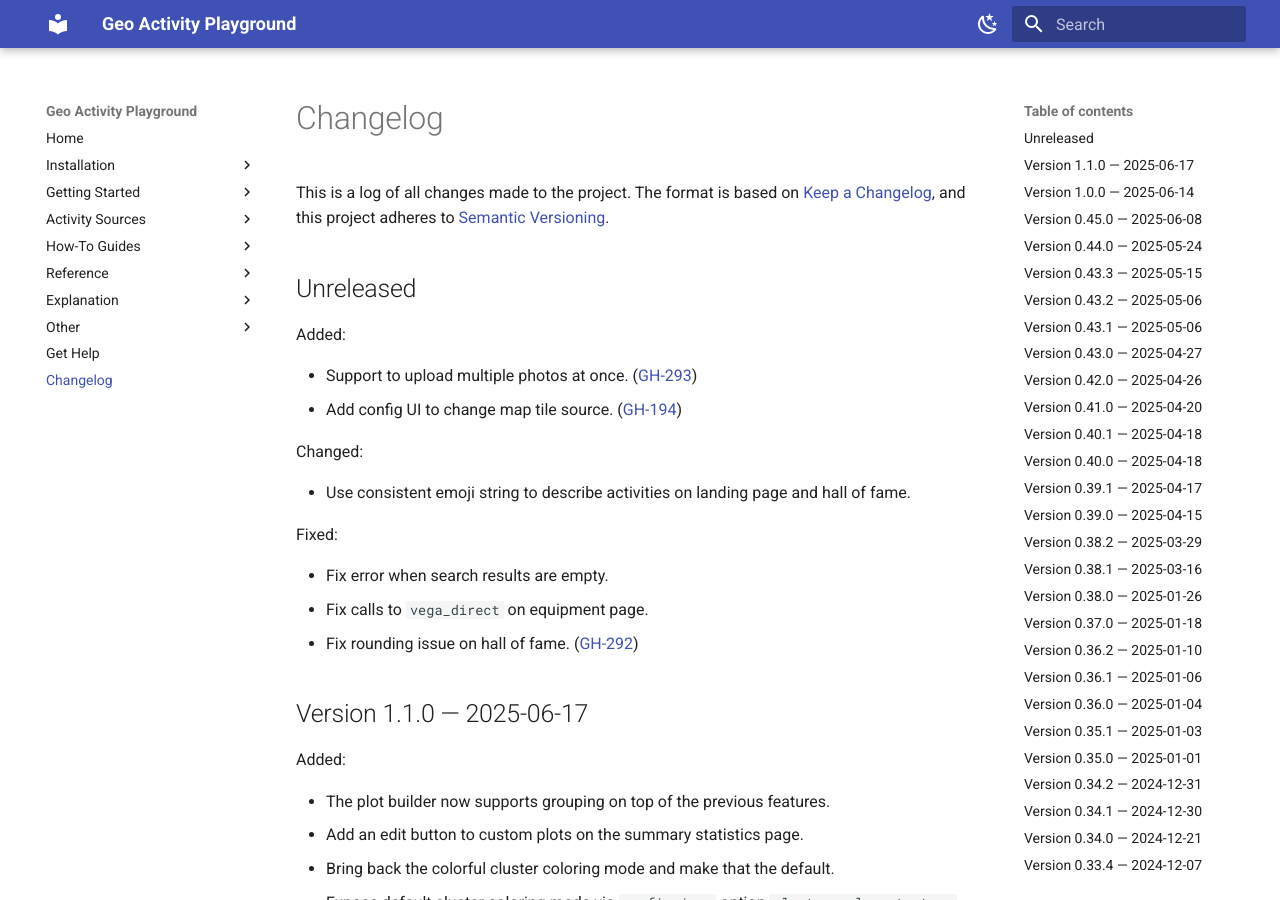
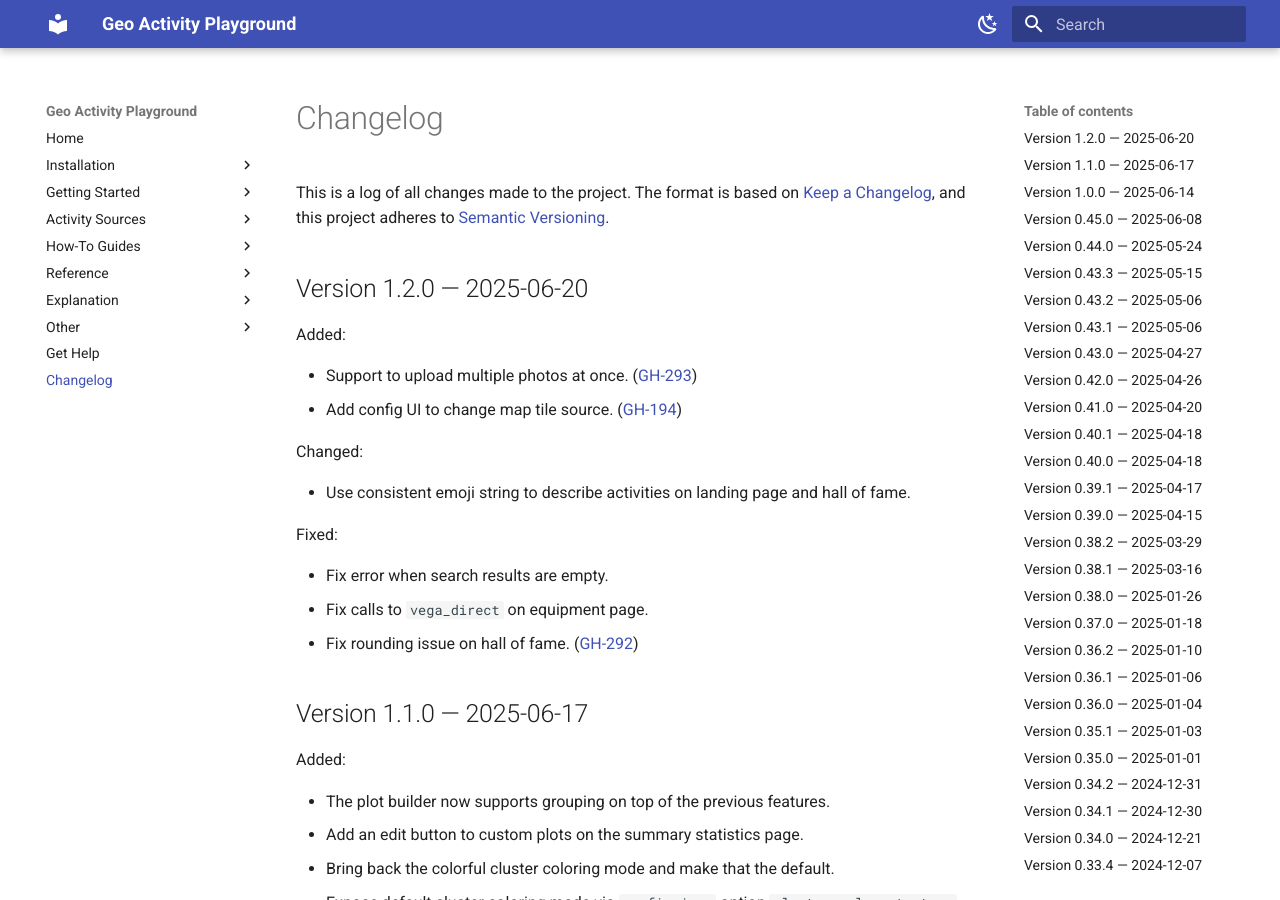
Before and after one commit to martin-ueding/geo-activity-playground, an MkDocs documentation site: the page built from docs/changelog.md, in a window 1280 px wide and 900 px high. Built offline with MkDocs 1.6.1 and Material for MkDocs 9.7.7, drawn with Linux system fonts in a browser that asks for light colours.

Commit message:
Bump version to 1.2.0

```diff
--- a/docs/changelog.md
+++ b/docs/changelog.md
@@ -15,7 +15,7 @@ Types of changes
 ([GH-000](https://github.com/martin-ueding/geo-activity-playground/issues/000))
 -->
 
-## Unreleased
+## Version 1.2.0 — 2025-06-20
 
 Added:
 
--- a/pyproject.toml
+++ b/pyproject.toml
@@ -1,6 +1,6 @@
 [tool.poetry]
 name = "geo-activity-playground"
-version = "1.1.0"
+version = "1.2.0"
 description = "Analysis of geo data activities like rides, runs or hikes."
 authors = ["Martin Ueding <mu@martin-ueding.de>"]
 license = "MIT"
```
